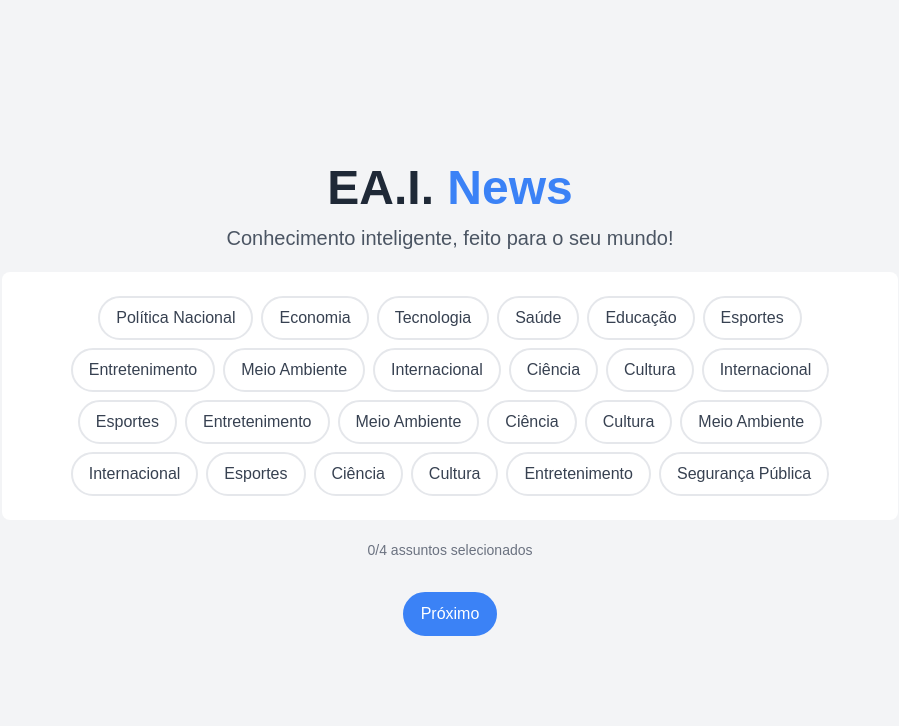
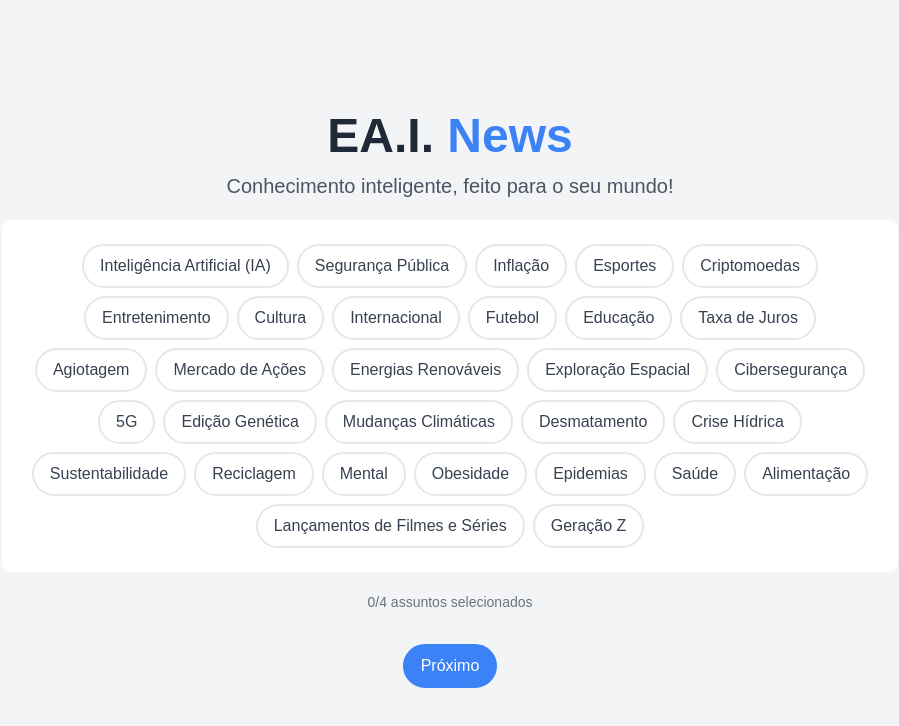
Before and after one commit to joaoleite2/news-by-ai, a Next.js app: page / in a window 1280 px wide. Shown: the top 726 px of the page, without its empty margins (190-1089 px from the left). Built offline with nearby package versions, Linux system fonts and the light colour scheme.

Commit message:
feat: updated topics

```diff
--- a/app/components/NewsTopic.tsx
+++ b/app/components/NewsTopic.tsx
@@ -9,30 +9,36 @@ interface NewsTopicProps {
 }
 
 const topics = [
-  'Política Nacional',
-  'Economia',
-  'Tecnologia',
-  'Saúde',
-  'Educação',
+  'Inteligência Artificial (IA)',
+  'Segurança Pública',
+  'Inflação',
   'Esportes',
+  'Criptomoedas',
   'Entretenimento',
-  'Meio Ambiente',
-  'Internacional',
-  'Ciência',
   'Cultura',
   'Internacional',
-  'Esportes',
-  'Entretenimento',
-  'Meio Ambiente',
-  'Ciência',
-  'Cultura',
-  'Meio Ambiente',
-  'Internacional',
-  'Esportes',
-  'Ciência',
-  'Cultura',
-  'Entretenimento',
-  'Segurança Pública'
+  'Futebol',
+  'Educação',
+  'Taxa de Juros',
+  'Agiotagem',
+  'Mercado de Ações',
+  'Energias Renováveis',
+  'Exploração Espacial',
+  'Cibersegurança',
+  '5G',
+  'Edição Genética',
+  'Mudanças Climáticas',
+  'Desmatamento',
+  'Crise Hídrica',
+  'Sustentabilidade',
+  'Reciclagem',
+  'Mental',
+  'Obesidade',
+  'Epidemias',
+  'Saúde',
+  'Alimentação',
+  'Lançamentos de Filmes e Séries',
+  'Geração Z'
 ]
 
 const NewsTopic: React.FC<NewsTopicProps> = ({ setNewsInfo, newsInfo }) => {
```
